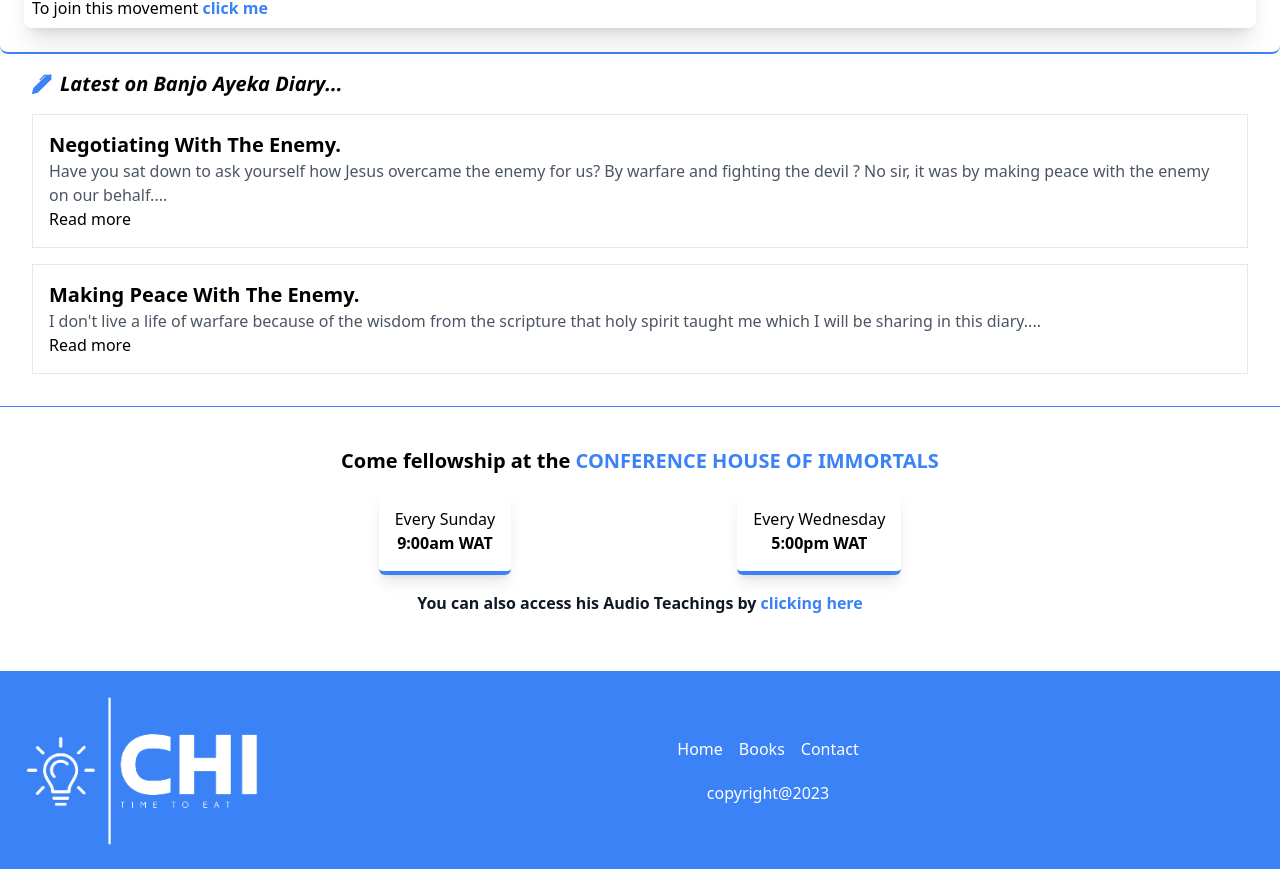
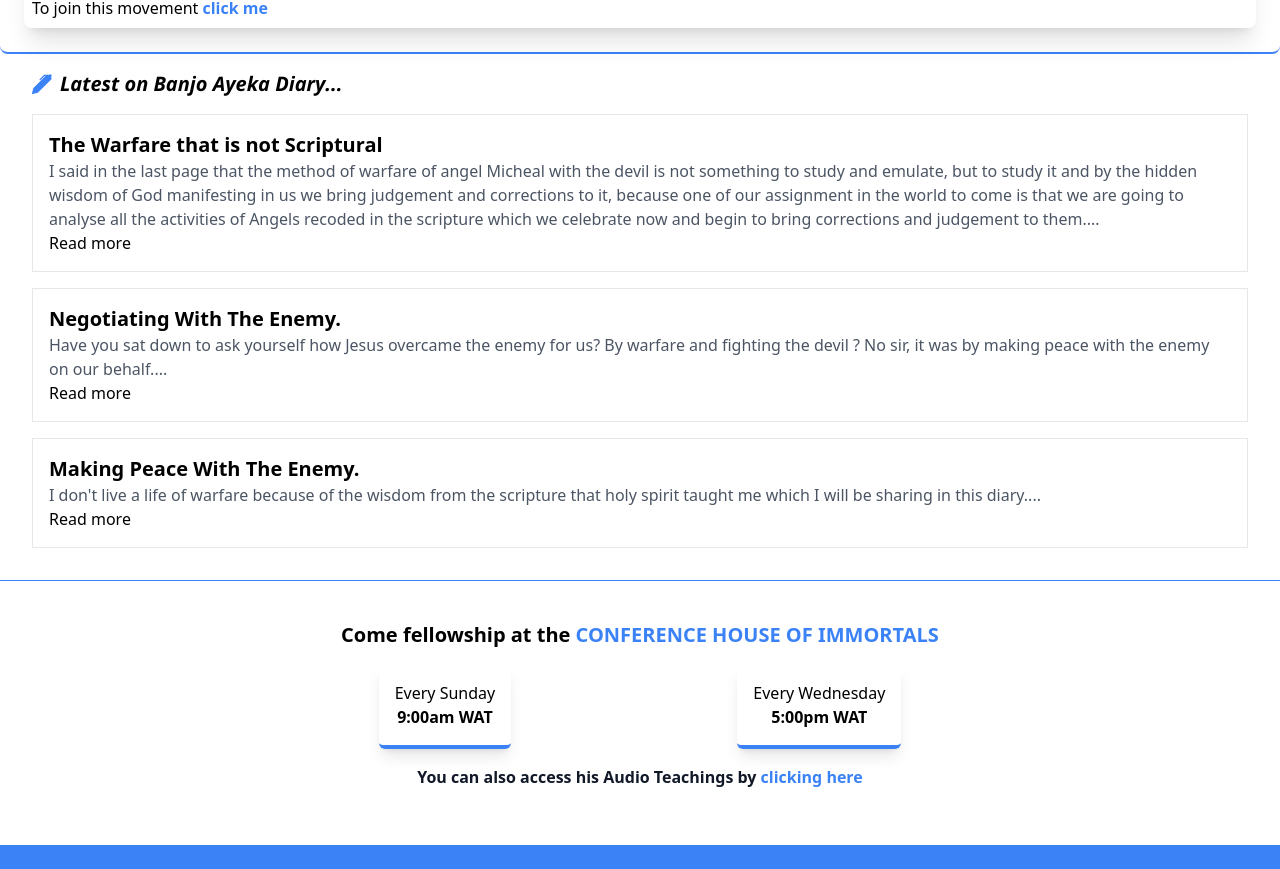
Before and after one commit to Temitope15/Time-to-eat, a React (Vite) app: page / in a window 1280 px wide. Shown: the part 1356-2225 px from the top of the page. Built offline with nearby package versions, Linux system fonts and the light colour scheme; a web font is replaced by a local one.

Commit message:
update diary

```diff
--- a/src/data/banjo-diary.js
+++ b/src/data/banjo-diary.js
@@ -260,4 +260,20 @@ export const banjoDiary = [
 
     ]
   },
+  {
+    id: "2",
+    page:"2b",
+    bookName:"Banjo Ayeka Diary",
+    title: "The Warfare that is not Scriptural",
+    content:[
+      `I said in the last page that the method of warfare of angel Micheal with the devil is not something to study and emulate, but to study it and by the hidden  wisdom of God manifesting in us we bring judgement and corrections to it, because one of our assignment in the world to come is that we are going to analyse all the activities of Angels recoded in the scripture which we celebrate now and begin to bring corrections and judgement to them.`,
+
+      `1 Corinthians 6
+      3 Do you not know also that we [Christians] are to judge the [very] angels and pronounce opinion between right and wrong [for them]? How much more then [as to] matters pertaining to this world and of this life only!`,
+      `So when the scripture begin  reveal the method of warfare of Angel Micheal with the devil, there's nothing to emulate about.`,
+
+      `And that is why the scripture begin to quickly give us the method we are to use in that same bible verse, that we overcome him not by warfare but by the blood of the lamb, not by fighting but by the word of our testimony which is telling devil what Christ has done for us, not telling God what devil is doing, but telling devil what Christ has done and also because we are not afraid to lose our life.`
+    ],
+
+  },
 ];
--- a/src/pages/home.jsx
+++ b/src/pages/home.jsx
@@ -15,6 +15,7 @@ import { Link } from "react-router-dom";
 const Home = () => {
   const slicedBooks = books.slice(0, 3);
   const currentBook = "Banjo Ayeka Diary"
+  const slicedDiary =  banjoDiary.slice(0,3);
 
   const bookLibraryText = "Books written by Pastor Banjo Ayeka";
   return (
@@ -46,7 +47,7 @@ const Home = () => {
           <BsPenFill className="text-blue-500" />
           Latest on {currentBook}...
         </h1>
-        <Card pages={banjoDiary} />
+        <Card pages={slicedDiary} />
       </div>
 
       <AudioTeaching />
```
